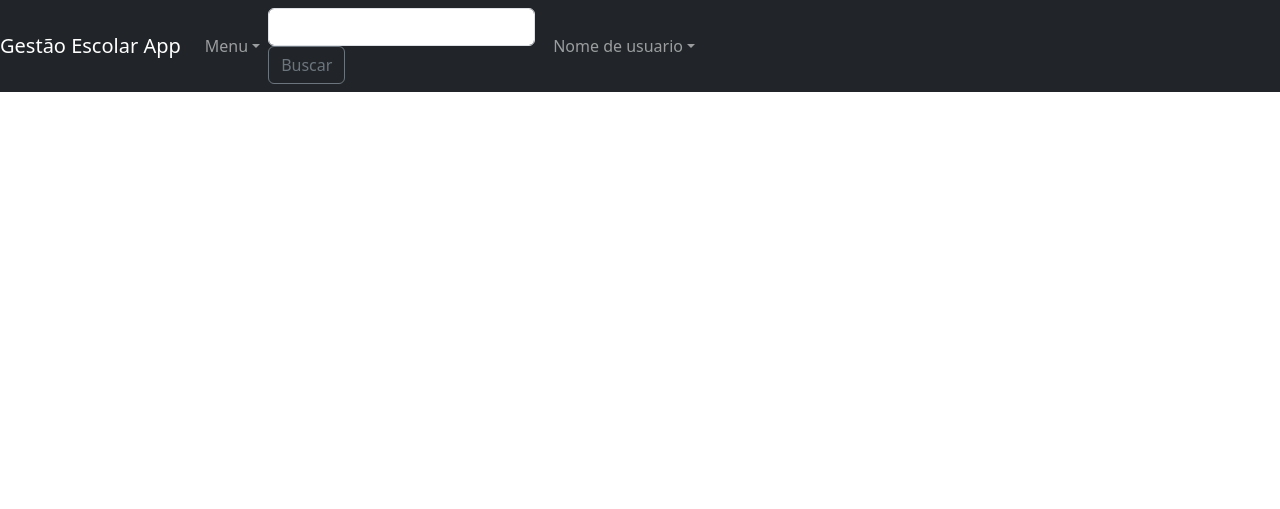
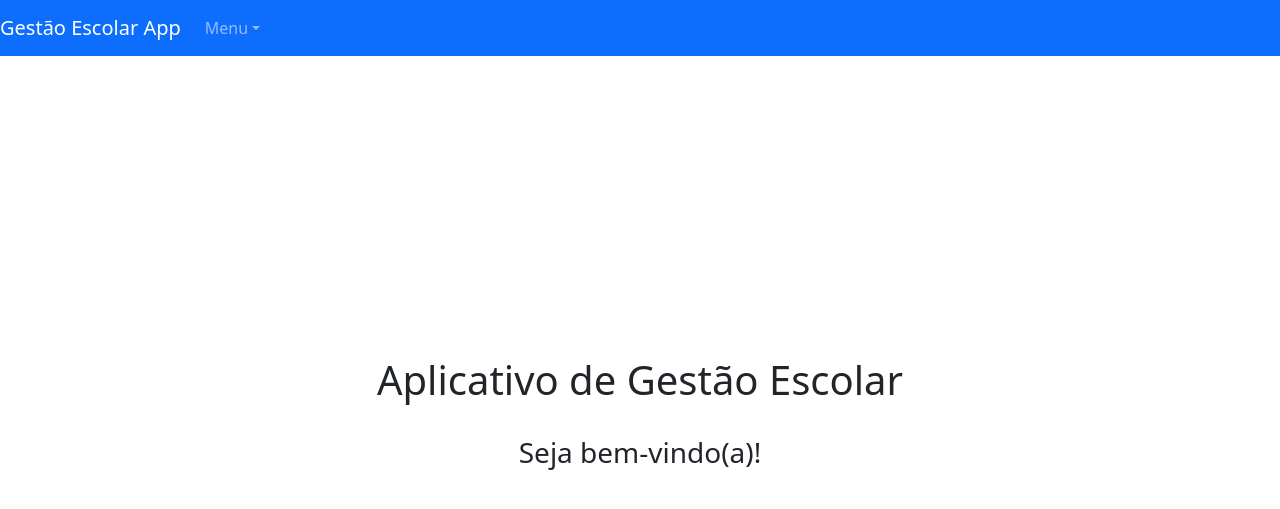
Before and after one commit to anleaes/2025-1-A3-UDWMJ-FAPA-04-Antonio, a Django app: template templates/core/home.html in a window 1280 px wide. Shown: the top 509 px of the page. Run offline with Django 5.2, Linux system fonts and the light colour scheme; the template is opened without the code that fills it, so the values that code supplies are empty; some libraries are stand-ins or nearby versions.

Commit message:
Edição visual dos templates

```diff
--- a/templates/base.html
+++ b/templates/base.html
@@ -14,7 +14,7 @@
 <body>
 
     <!-- INICIO: Bloco do Bootstrap a ser incluido -->
-    <nav class="navbar navbar-expand-lg navbar-dark bg-dark">
+    <nav class="navbar navbar-expand-lg navbar-dark bg-primary">
         <a class="navbar-brand" href="/">Gestão Escolar App</a>
         <button class="navbar-toggler" type="button" data-toggle="collapse" data-target="#navbarsExample05" aria-controls="navbarsExample05" aria-expanded="false" aria-label="Toggle navigation">
             <span class="navbar-toggler-icon"></span>
@@ -32,20 +32,6 @@
                     </div>
                 </li>
             </ul>
-            <form action="#" method="GET" class="form-inline my-2 my-md-0" style="margin-right: 10px">
-                <input class="form-control" name="query" type="text" aria-label="Buscar" style="margin-right: 10px">
-                <button class="btn btn-outline-secondary my-2 my-sm-0" type="submit">Buscar</button>
-            </form>
-                <ul class="navbar-nav">
-                    <li class="nav-item dropdown">
-                        <a class="nav-link dropdown-toggle" href="#" id="dropdown05" data-toggle="dropdown" aria-haspopup="true" aria-expanded="false">Nome de usuario</a>
-                        <div class="dropdown-menu" aria-labelledby="dropdown05">
-                            <a class="dropdown-item" href="#">Trocar senha</a>
-                            <a class="dropdown-item" href="#">Conta</a>
-                            <a class="dropdown-item" href="#">Sair</a>
-                        </div>
-                    </li>
-                </ul>
         </div>
     </nav>
     <!-- FIM: Bloco do Bootstrap a ser incluido -->
--- a/templates/core/home.html
+++ b/templates/core/home.html
@@ -8,4 +8,10 @@
 
 <!-- Codigo html especifico desse arquivo -->
 
+<div style="padding-top: 300px; text-align:center;">
+    <h1>Aplicativo de Gestão Escolar</h1>
+    <br>
+    <h3>Seja bem-vindo(a)!</h3>
+</div>
+
 {% endblock body %}
```
